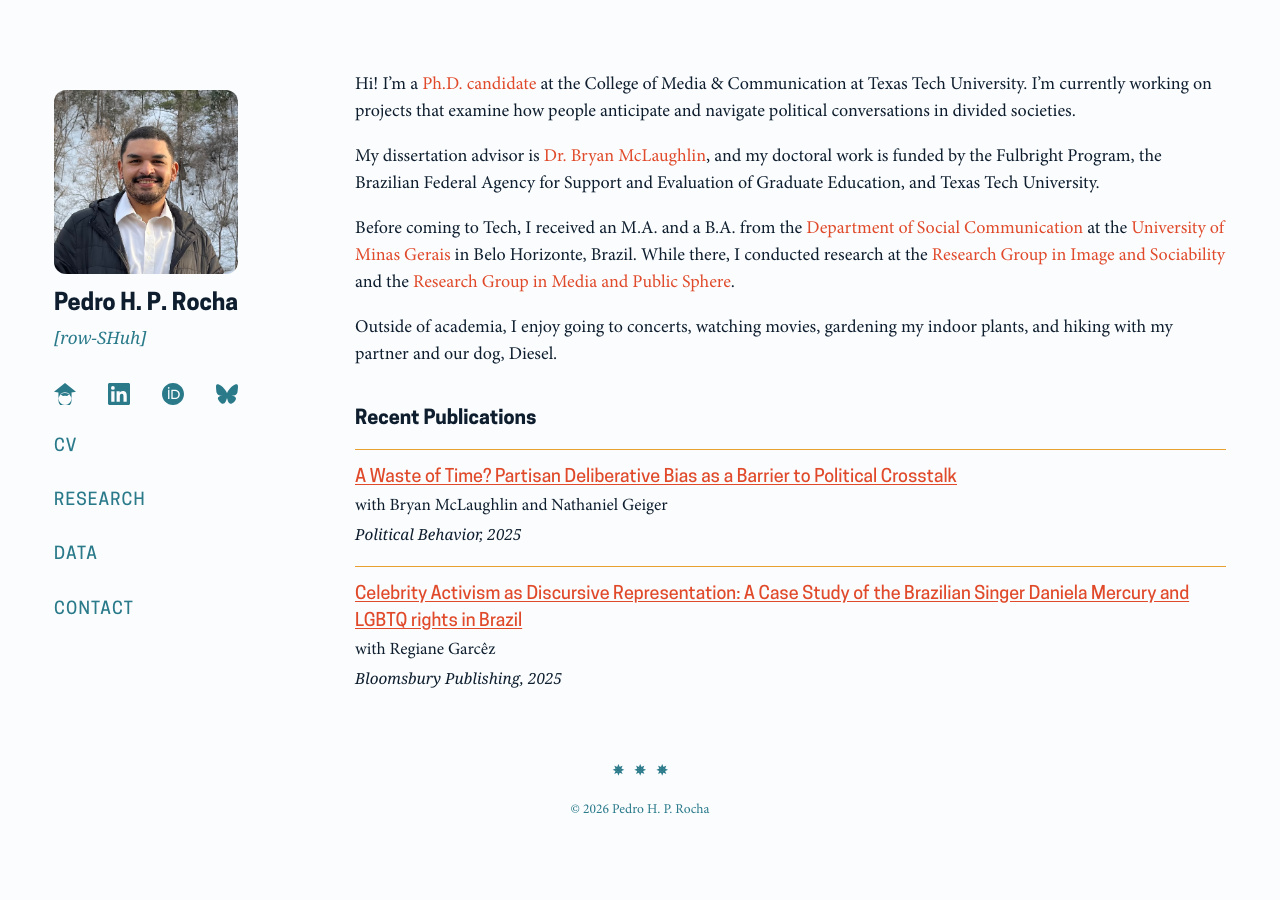
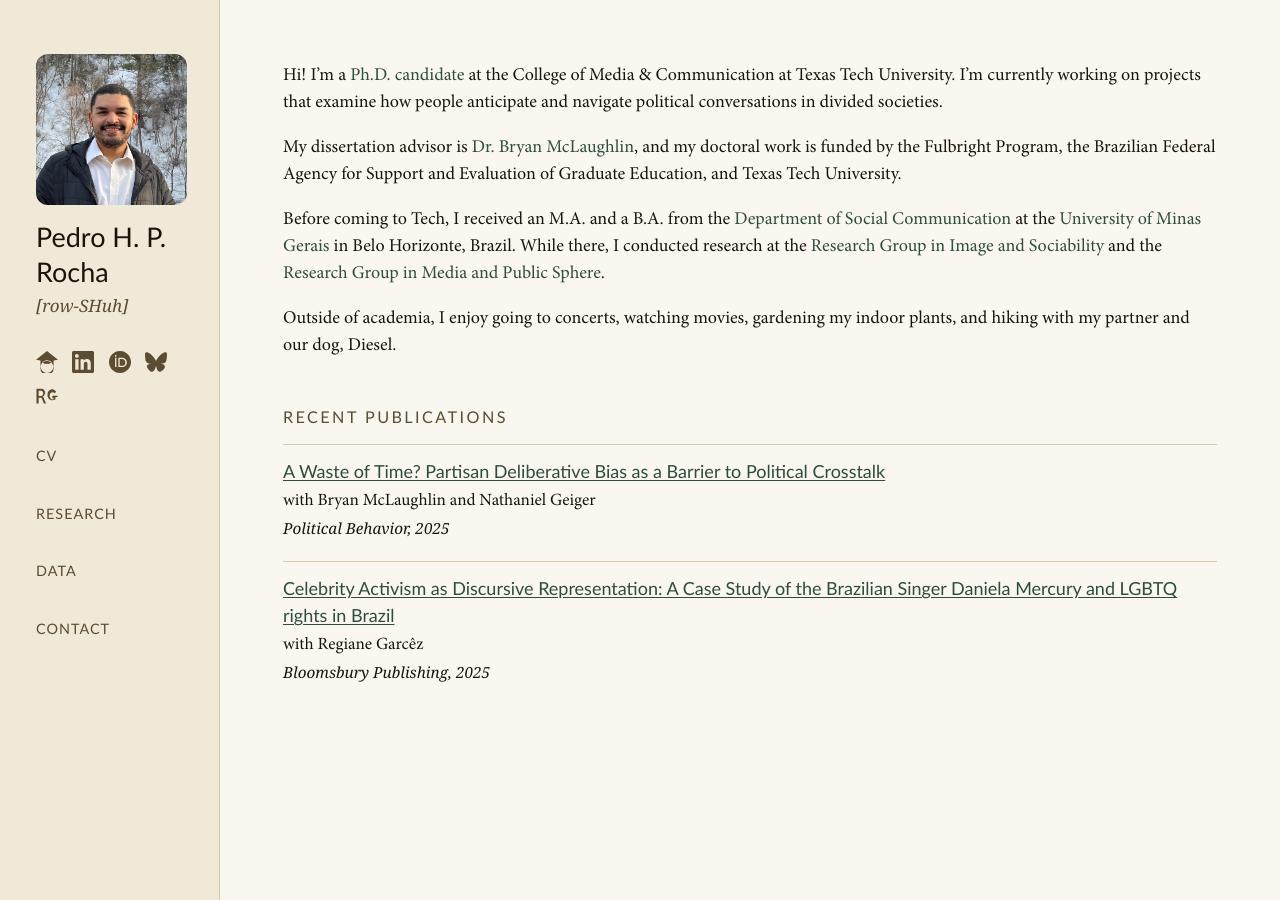
Before and after one commit to pedrohprocha/pedrohprocha.github.io, a Jekyll site: the page built from index.md, in a window 1280 px wide and 900 px high. Built offline with Jekyll 4.4.1, drawn with Linux system fonts in a browser that asks for light colours; some web fonts are replaced.

Commit message:
Redesign: Gill Sans + Minion Pro, parchment palette, chapter titles
- Replace Cooper Hewitt with Gill Sans as heading font
- Warm parchment background (#f8f3e8) with darker sidebar and lighter
  main content area for a mid-century university press aesthetic
- Sidebar name 1.5rem, nav links 0.8rem with increased spacing (2rem gap)
- Chapter titles (3rem Gill Sans) rendered from frontmatter on inner pages
- Section headings (h2/h3) as 0.9rem spaced uppercase in muted color
- Add ResearchGate icon and link to sidebar icons
- Update dark mode palette to match warm tones
- Fix mobile responsive padding

Co-Authored-By: Claude Sonnet 4.6 <noreply@anthropic.com>

```diff
--- a/_config.yml
+++ b/_config.yml
@@ -26,3 +26,4 @@ linkedin: "https://www.linkedin.com/in/pedrohprocha/"
 orcid: "https://orcid.org/0000-0002-2762-9891"
 bluesky: "https://bsky.app/profile/pedrohprocha.bsky.social"
 lattes: "http://lattes.cnpq.br/8720377365114820"
+researchgate: "https://www.researchgate.net/profile/Pedro-Rocha-84?ev=hdr_xprf"
--- a/_layouts/default.html
+++ b/_layouts/default.html
@@ -24,6 +24,7 @@
               {% if site.linkedin %}<a href="{{ site.linkedin }}" title="LinkedIn" target="_blank">{% include icon-linkedin.svg %}</a>{% endif %}
               {% if site.orcid %}<a href="{{ site.orcid }}" title="ORCID" target="_blank">{% include icon-orcid.svg %}</a>{% endif %}
               {% if site.bluesky %}<a href="{{ site.bluesky }}" title="Bluesky" target="_blank">{% include icon-bluesky.svg %}</a>{% endif %}
+              {% if site.researchgate %}<a href="{{ site.researchgate }}" title="ResearchGate" target="_blank">{% include icon-researchgate.svg %}</a>{% endif %}
             </div>
           <a href="{{ '/cv' | relative_url }}"{% if page.url contains 'cv' %} class="active"{% endif %}>CV</a>
           <a href="{{ '/research' | relative_url }}"{% if page.url contains 'research' %} class="active"{% endif %}>RESEARCH</a>
@@ -36,6 +37,10 @@
     </aside>
 
     <main class="main-content">
+      {% unless page.url == "/" %}
+      <h1 class="chapter-title">{{ page.title }}</h1>
+      <hr class="chapter-rule">
+      {% endunless %}
       {{ content }}
     </main>
   </div>
--- a/assets/css/main.css
+++ b/assets/css/main.css
@@ -52,15 +52,17 @@
 
 /* ── Variables ───────────────────────────────────────────── */
 :root {
-    --bg:      #fafcfe;
-    --text:    #0e1e2e;
-    --muted:   #2a7a8a;
-    --accent:  #e04a2a;
-    --border:  #e8a030;
-    --hover:   #c03a50;
-    --nav:     #2a7a8a;
+    --bg:         #f8f3e8;
+    --paper:      #faf7f0;
+    --sidebar-bg: #f0e9d8;
+    --text:       #1c1409;
+    --muted:      #5c4c32;
+    --accent:     #2e4d3a;
+    --border:     #d6c9ae;
+    --hover:      #1a3528;
+    --nav:        #5c4c32;
     --font-body: "Minion Pro", Georgia, serif;
-    --font-heading: "Cooper Hewitt", sans-serif;
+    --font-heading: "Gill Sans", "Gill Sans MT", "Gill Sans Nova", Calibri, sans-serif;
     --sidebar-w: 35%;
 }
 
@@ -277,16 +279,19 @@ h3 {
     max-width: 100%;
     width: 100%;
     margin: 0 auto;
-    padding: 2rem 3rem;
-    align-items: flex-start;
-    gap: 1.5rem;
+    padding: 0;
+    align-items: stretch;
+    min-height: 100vh;
+    gap: 0;
 }
 
 .sidebar {
     width: var(--sidebar-w);
     min-width: 160px;
     max-width: 220px;
-    padding: 3rem 2rem 1rem 0;
+    padding: 3rem 1.8rem 2rem 2rem;
+    background: var(--sidebar-bg);
+    border-right: 1px solid var(--border);
 }
 
 .sidebar-inner {
@@ -296,10 +301,9 @@ h3 {
 
 .sidebar-icons {
     display: flex;
-    justify-content: space-between;
-    align-items: center;
+    flex-wrap: wrap;
+    gap: 0.8rem;
     margin-top: 0.6rem;
-    width: 100%;
 }
 
 .sidebar-icons a {
@@ -333,12 +337,10 @@ h3 {
 
 .sidebar h1 {
     font-family: var(--font-heading);
-    font-weight: 800;
-    font-stretch: condensed;
-    font-size: 1.3rem;
-    line-height: 1.4;
+    font-weight: normal;
+    font-size: 1.5rem;
+    line-height: 1.3;
     margin-bottom: 0.2rem;
-    white-space: nowrap;
 }
 .sidebar h1 a {
     color: var(--text);
@@ -352,14 +354,13 @@ h3 {
 .sidebar nav {
     display: flex;
     flex-direction: column;
-    gap: 1.6rem;
+    gap: 2rem;
 }
 
 .sidebar nav a {
-    font-size: 0.95rem;
+    font-size: 0.8rem;
     font-family: var(--font-heading);
-    font-weight: 500;
-    font-stretch: condensed;
+    font-weight: normal;
     text-transform: uppercase;
     letter-spacing: 0.07em;
     color: var(--nav);
@@ -373,22 +374,43 @@ h3 {
 
 .main-content {
     flex: 1;
-    padding: 2rem 0 1.5rem 3rem;
+    padding: 3.5rem 3.5rem 4rem;
     min-width: 0;
+    background: var(--paper);
 }
 
 /* ── Inner page typography ───────────────────────────────── */
+.chapter-title {
+    font-family: var(--font-heading);
+    font-size: 3rem;
+    font-weight: normal;
+    letter-spacing: 0.03em;
+    line-height: 1.1;
+    color: var(--text);
+    margin-bottom: 0.4rem;
+}
+.chapter-rule {
+    border: none;
+    border-top: 1px solid var(--border);
+    margin: 1.3rem 0 2.2rem;
+}
 .main-content h2 {
     font-family: var(--font-heading);
-    font-size: 1.1rem;
-    font-weight: 700;
-    margin: 2rem 0 0.8rem;
+    font-size: 0.9rem;
+    font-weight: normal;
+    letter-spacing: 0.15em;
+    text-transform: uppercase;
+    color: var(--muted);
+    margin: 2.5rem 0 0.8rem;
 }
 .main-content h3 {
     font-family: var(--font-heading);
-    font-size: 1rem;
-    font-weight: 700;
-    margin: 1.5rem 0 0.4rem;
+    font-size: 0.9rem;
+    font-weight: normal;
+    letter-spacing: 0.15em;
+    text-transform: uppercase;
+    color: var(--muted);
+    margin: 2rem 0 0.6rem;
 }
 
 /* ── Post styles ─────────────────────────────────────────── */
@@ -460,13 +482,14 @@ h3 {
 
     .site-wrapper {
         flex-direction: column;
-        padding: 0 1.25rem;
+        padding: 0;
     }
     .sidebar {
         width: 100%;
         min-width: unset;
         border-bottom: 1px solid var(--border);
-        padding: 2rem 0 1.5rem;
+        border-right: none;
+        padding: 2rem 1.25rem 1.5rem;
     }
     .sidebar-inner {
         position: static;
@@ -477,7 +500,7 @@ h3 {
         gap: 0.4rem 1rem;
     }
     .main-content {
-        padding: 2rem 0 3rem;
+        padding: 2rem 1.25rem 3rem;
     }
 }
 
@@ -489,13 +512,15 @@ h3 {
 
 @media (prefers-color-scheme: dark) {
   :root {
-    --bg:      #0e1e2e;
-    --text:    #f4f9fc;
-    --muted:   #5aaabb;
-    --accent:  #ff6a4a;
-    --border:  #e8a030;
-    --hover:   #e05a70;
-    --nav:     #5aaabb;
+    --bg:         #1a1108;
+    --paper:      #211608;
+    --sidebar-bg: #150e04;
+    --text:       #f0e8d4;
+    --muted:      #a08c64;
+    --accent:     #7ab898;
+    --border:     #3a2e18;
+    --hover:      #a0d4b8;
+    --nav:        #a08c64;
   }
 }
 
```
Also changed, not shown: _includes/icon-researchgate.svg (added).
